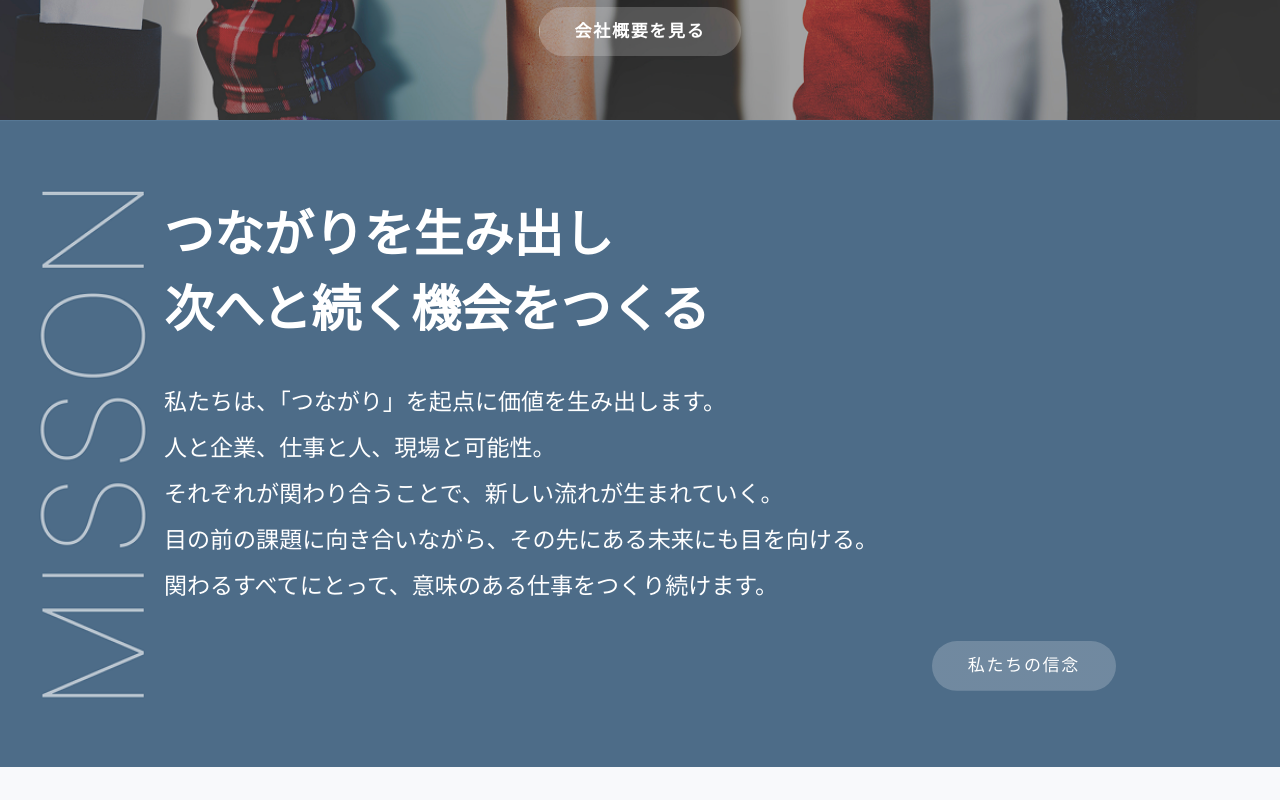
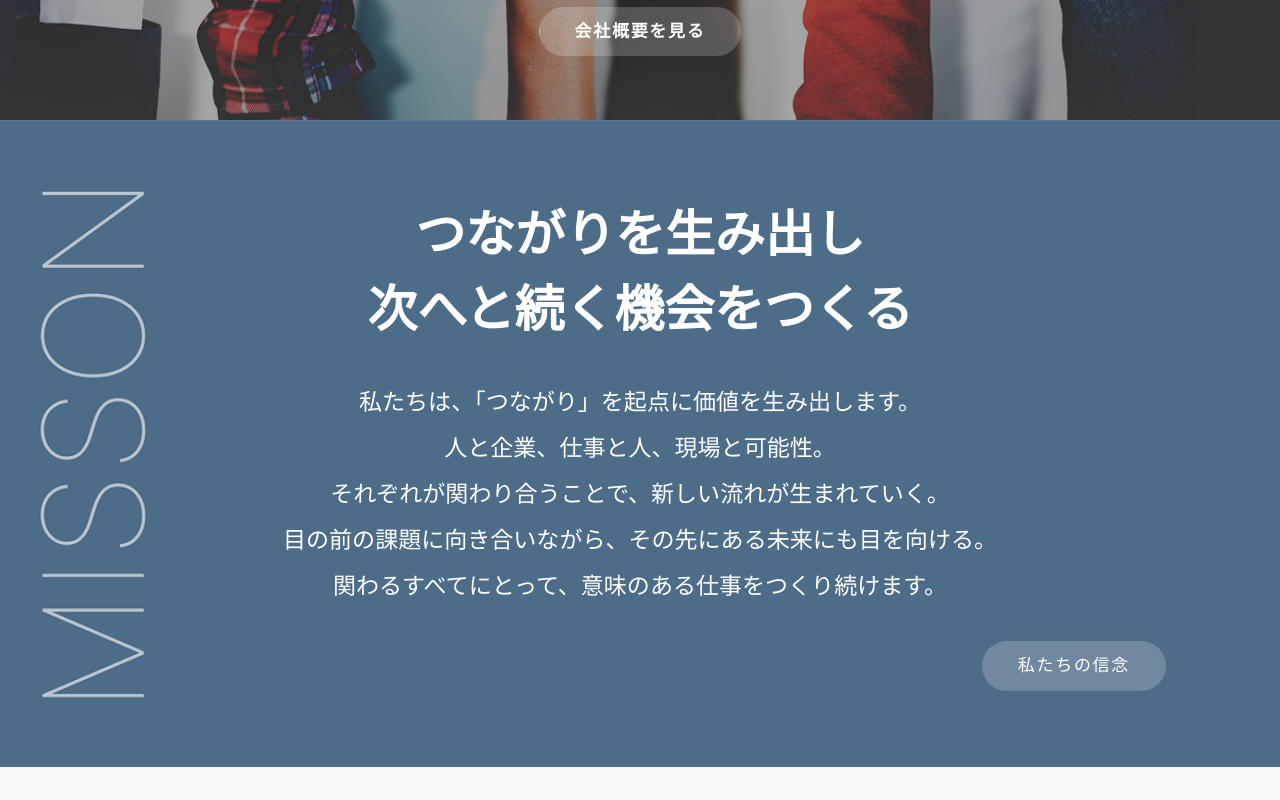
Before and after one commit to s-yoshida-33/toei-relations, a Next.js app: page / in a window 1280 px wide. Shown: the part 1400-2200 px from the top of the page. Built offline with nearby package versions, Linux system fonts and the light colour scheme.

Commit message:
Center mission text group and align button position with service section
- Add textAlign: center to mission content wrapper
- Change maxWidth from 1000 to 1100 to match service section

https://claude.ai/code/session_01Eqd9Knf496FJ2j3H6LkG5J

```diff
--- a/components/MissionSection.tsx
+++ b/components/MissionSection.tsx
@@ -52,10 +52,11 @@ export default function MissionSection() {
         style={{
           position: "relative",
           zIndex: 1,
-          maxWidth: 1000,
+          maxWidth: 1100,
           margin: "0 auto",
           padding: "clamp(40px, 6vw, 80px) 24px",
           width: "100%",
+          textAlign: "center",
         }}
       >
         {/* Heading */}
```
